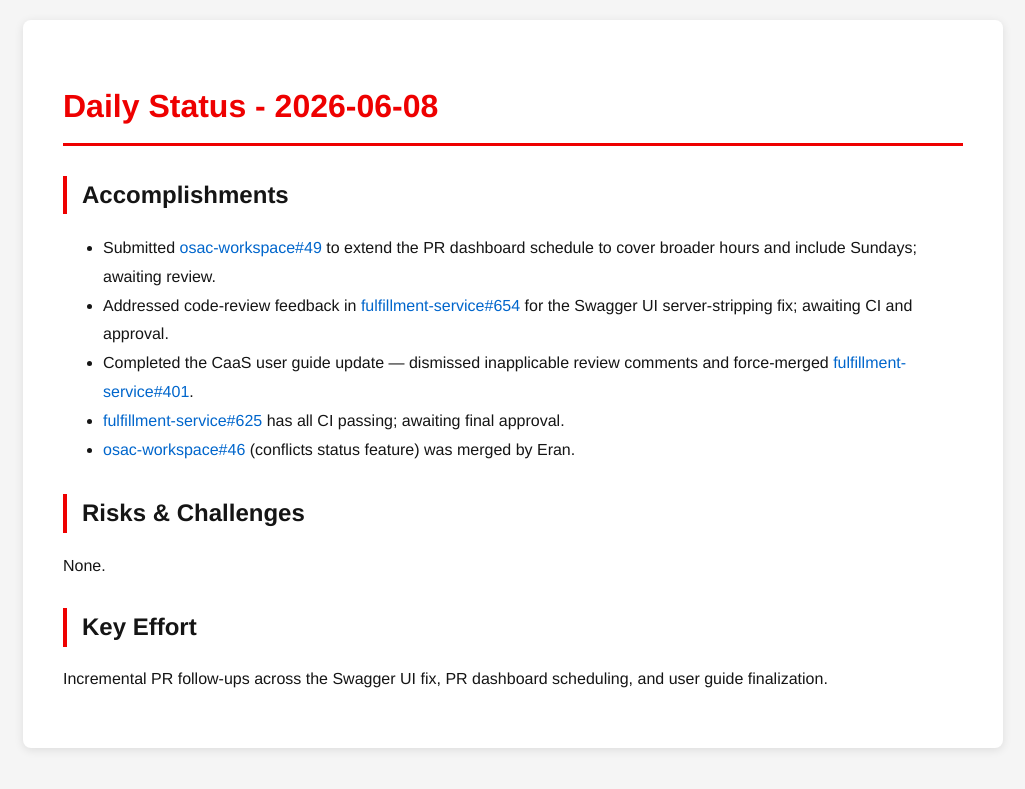
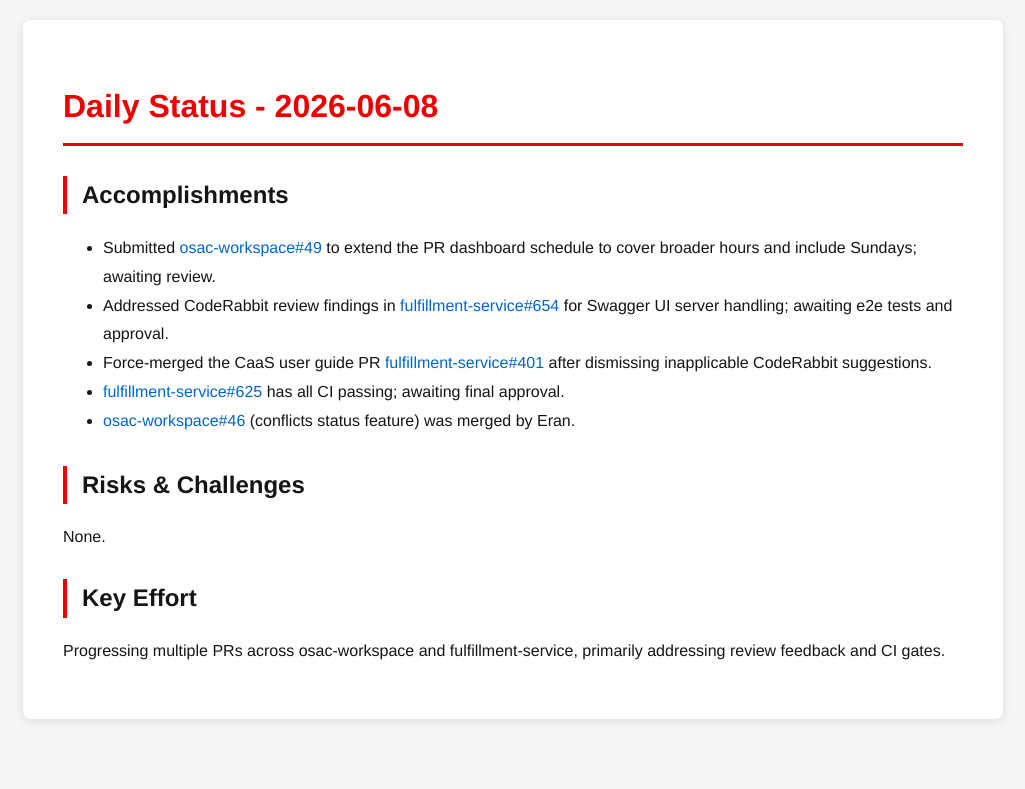
Before and after one commit to tzvatot/daily-status, a Jekyll site: the page built from 2026-06-08.md, in a window 1280 px wide. Shown: the top 789 px of the page, without its empty margins (127-1152 px from the left). Built offline with Jekyll 4.4.1, drawn with Linux system fonts in a browser that asks for light colours.

Commit message:
Daily status update - 2026-06-08

```diff
--- a/2026-06-08.md
+++ b/2026-06-08.md
@@ -8,8 +8,8 @@ date: 2026-06-08
 
 ## Accomplishments
 - Submitted [osac-workspace#49](https://github.com/osac-project/osac-workspace/pull/49) to extend the PR dashboard schedule to cover broader hours and include Sundays; awaiting review.
-- Addressed code-review feedback in [fulfillment-service#654](https://github.com/osac-project/fulfillment-service/pull/654) for the Swagger UI server-stripping fix; awaiting CI and approval.
-- Completed the CaaS user guide update — dismissed inapplicable review comments and force-merged [fulfillment-service#401](https://github.com/osac-project/fulfillment-service/pull/401).
+- Addressed CodeRabbit review findings in [fulfillment-service#654](https://github.com/osac-project/fulfillment-service/pull/654) for Swagger UI server handling; awaiting e2e tests and approval.
+- Force-merged the CaaS user guide PR [fulfillment-service#401](https://github.com/osac-project/fulfillment-service/pull/401) after dismissing inapplicable CodeRabbit suggestions.
 - [fulfillment-service#625](https://github.com/osac-project/fulfillment-service/pull/625) has all CI passing; awaiting final approval.
 - [osac-workspace#46](https://github.com/osac-project/osac-workspace/pull/46) (conflicts status feature) was merged by Eran.
 
@@ -17,4 +17,4 @@ date: 2026-06-08
 None.
 
 ## Key Effort
-Incremental PR follow-ups across the Swagger UI fix, PR dashboard scheduling, and user guide finalization.
+Progressing multiple PRs across osac-workspace and fulfillment-service, primarily addressing review feedback and CI gates.
```
